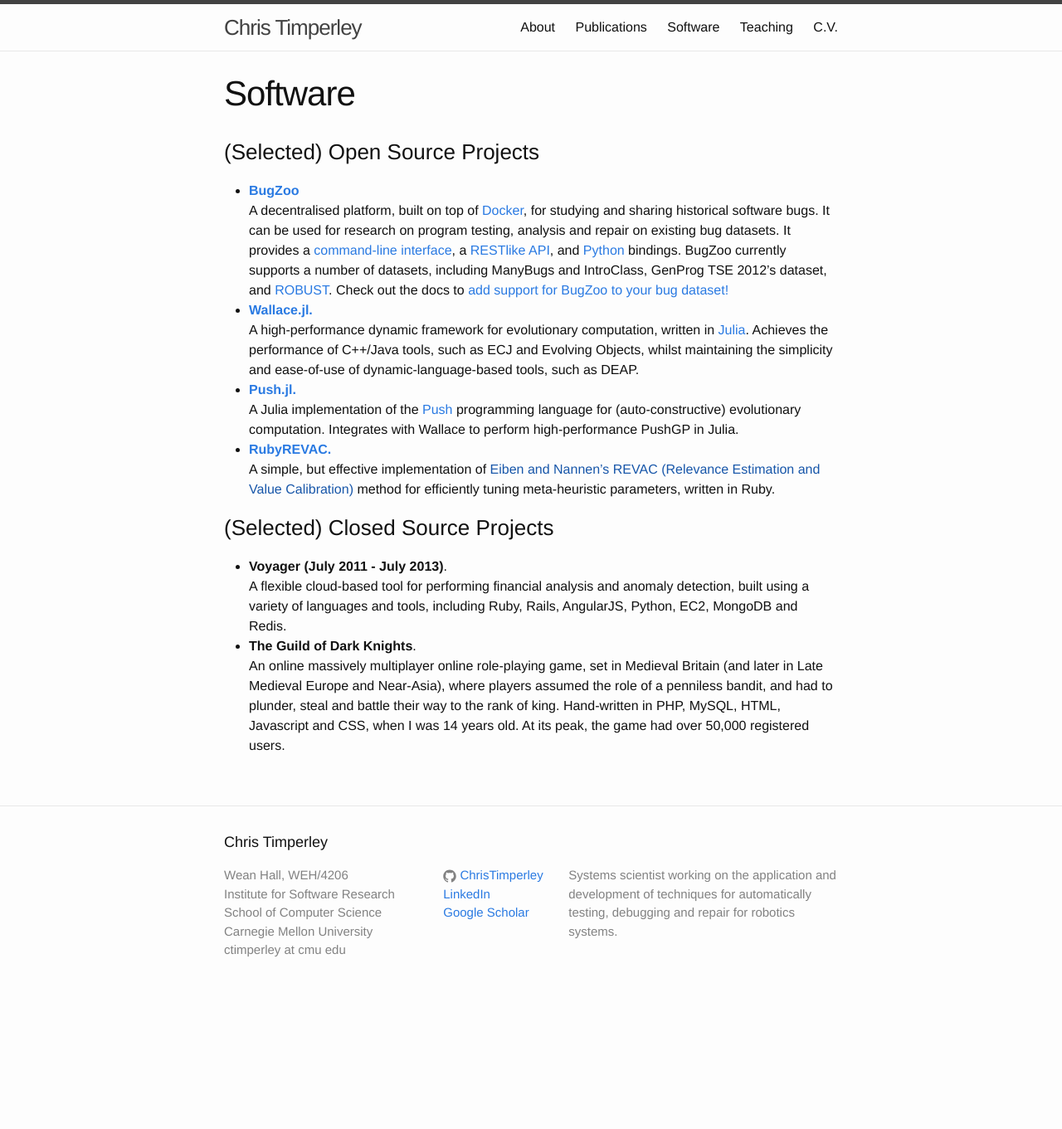
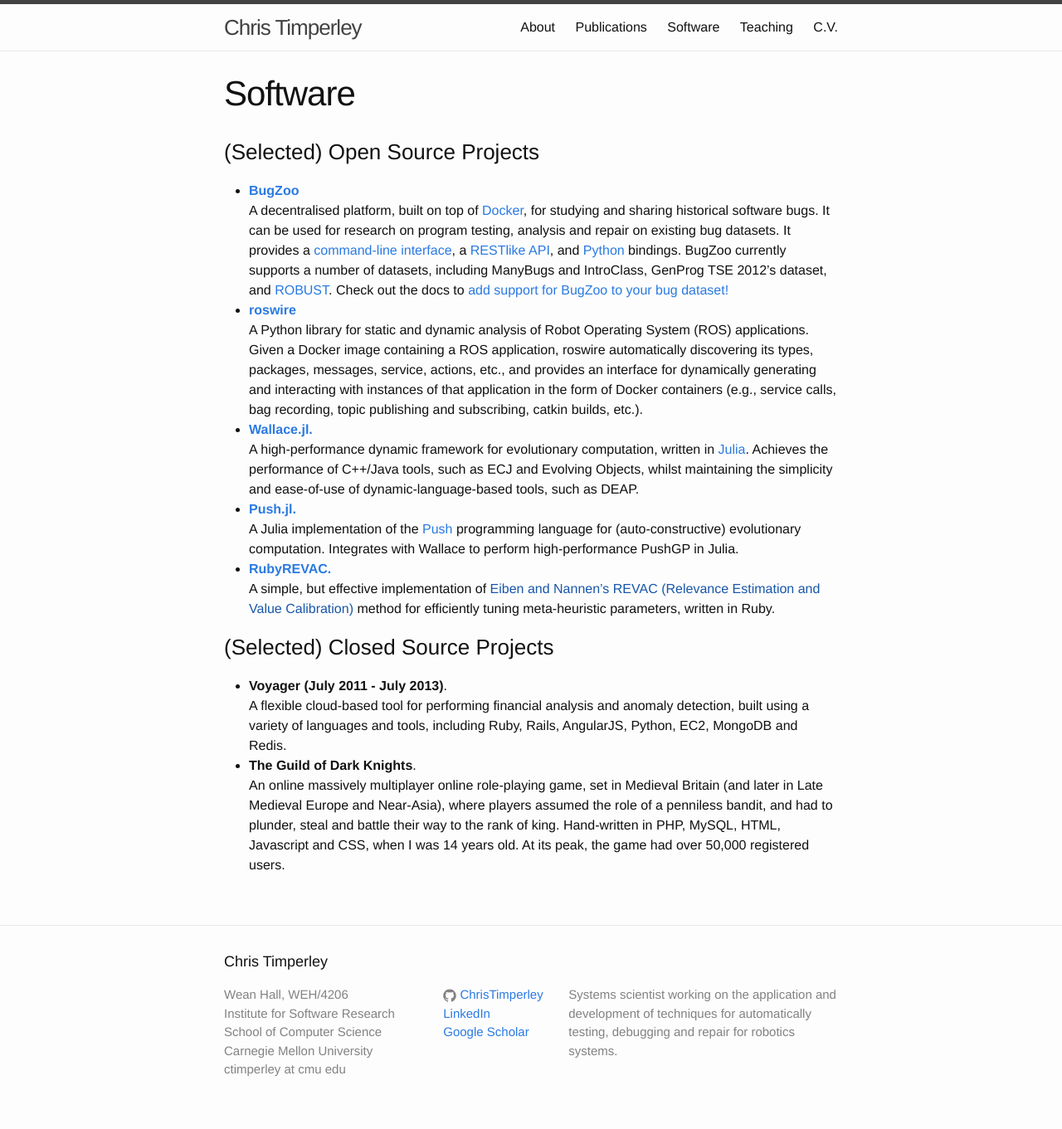
Before and after one commit to ChrisTimperley/ChrisTimperley.github.io, a Jekyll site: the page built from software.md, in a window 1280 px wide. Shown: the whole page at 83% size. Built offline with Jekyll 4.4.1, drawn with Linux system fonts in a browser that asks for light colours; nearby versions of some CDN libraries; before the commit the page ends 1217 px from its top, so only the background shows below that.

Commit message:
Added roswire description (#10)
* added roswire description

* updated description

```diff
--- a/software.md
+++ b/software.md
@@ -17,6 +17,15 @@ permalink: /software/
   ManyBugs and IntroClass,
   GenProg TSE 2012's dataset, and [ROBUST](https://github.com/robust-rosin/robust).
   Check out the docs to [add support for BugZoo to your bug dataset!](https://squareslab.github.io/BugZoo/contributing/bugs.html)
+* [**roswire**](https://github.com/ChrisTimperley/roswire)<br/>
+  A Python library for static and dynamic analysis of Robot Operating System
+  (ROS) applications.
+  Given a Docker image containing a ROS application, roswire
+  automatically discovering its types, packages, messages, service,
+  actions, etc., and provides an interface for dynamically generating
+  and interacting with instances of that application in the form of
+  Docker containers (e.g., service calls, bag recording, topic publishing and
+  subscribing, catkin builds, etc.).
 * [**Wallace.jl.**](http://github.com/ChrisTimperley/Wallace)<br/>
   A high-performance dynamic framework for evolutionary computation, written in [Julia](http://julialang.org/). Achieves the performance of C++/Java tools, such as ECJ and Evolving Objects, whilst maintaining the simplicity and
   ease-of-use of dynamic-language-based tools, such as DEAP.
```
